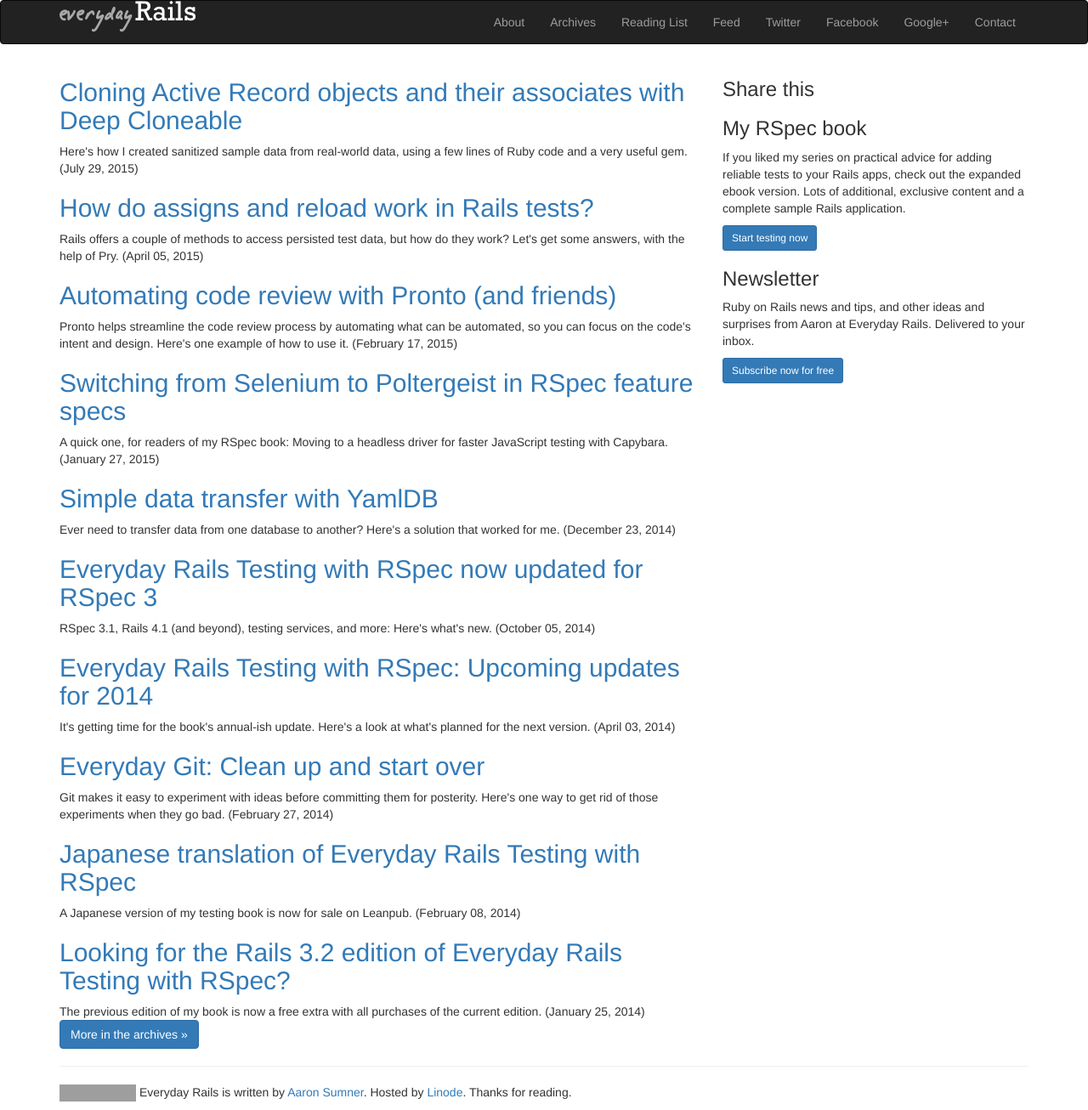
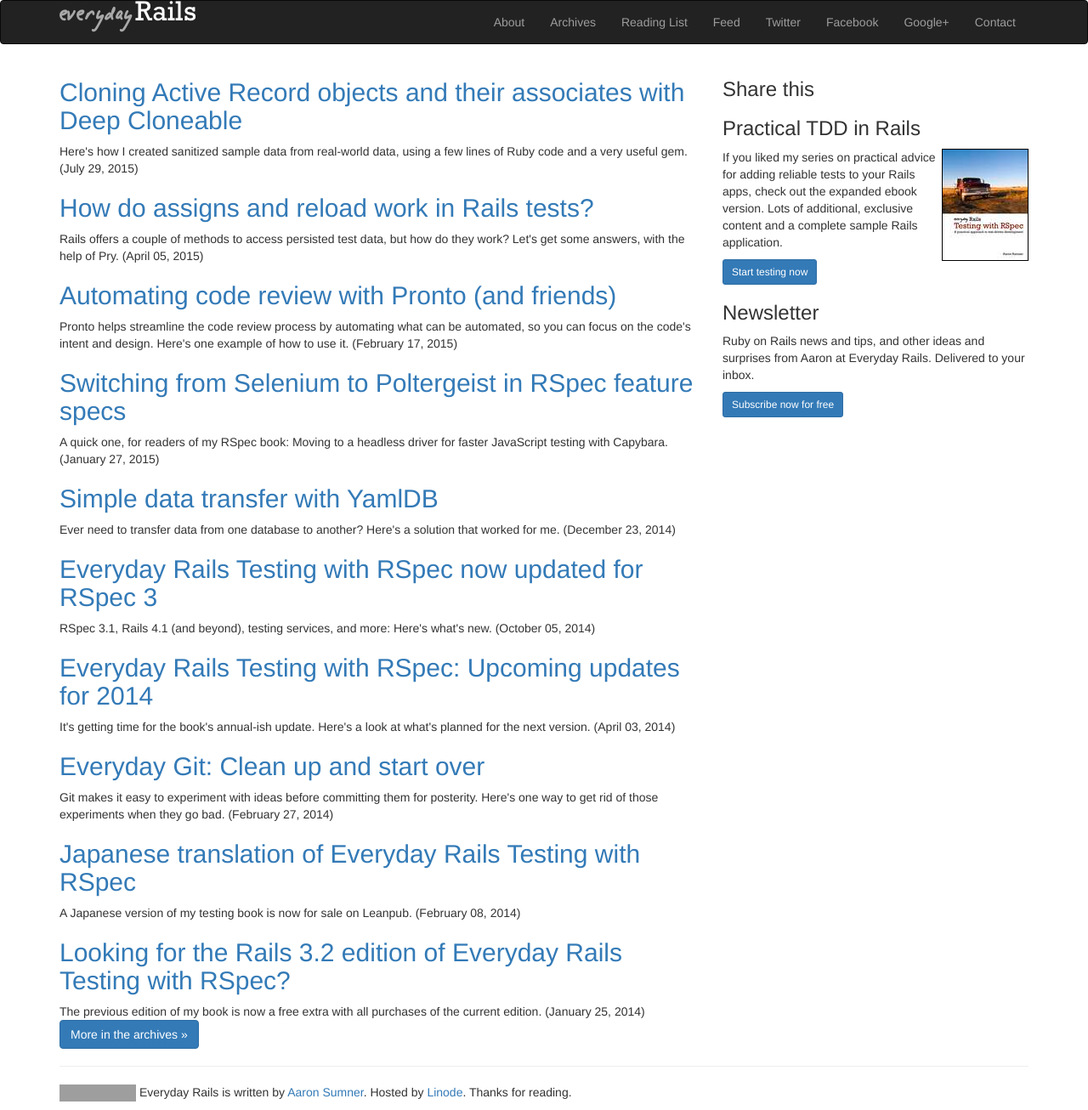
Before and after one commit to everydayrails/everyday-rails, a Jekyll site: the page built from index.html, in a window 1280 px wide. Shown: the whole page at 85% size. Built offline with Jekyll 4.4.1, drawn with Linux system fonts in a browser that asks for light colours; Markdown is read by kramdown in place of the engine named in the settings; grey boxes are pictures that could not be loaded.

Commit message:
Add book cover to sidebar

```diff
--- a/_includes/sidebar.html
+++ b/_includes/sidebar.html
@@ -4,8 +4,9 @@
   </div>
 
   <div>
-    <h3>My RSpec book</h3>
+    <h3>Practical TDD in Rails</h3>
     <div>
+      <a href="https://leanpub.com/everydayrailsrspec"><img src="/images/rspec_book.jpg" style="float: right; border: 1px solid #000" /></a>
       <p>
         If you liked my series on practical advice for adding reliable tests to
         your Rails apps, check out the expanded ebook version. Lots of
```
